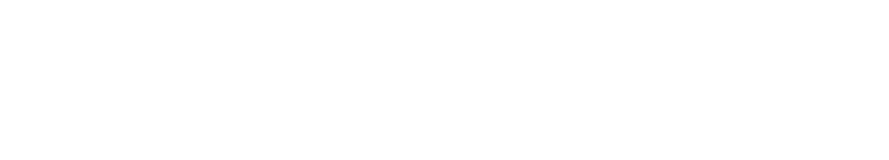
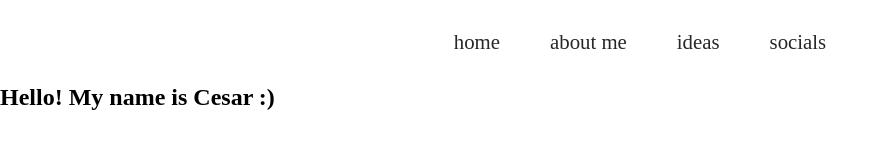
Before and after one commit to thiscesar/thiscesar.com, a plain HTML site: page index.html in a window 1280 px wide. Shown: the whole page, without its empty margins (0-889 px from the left). Drawn offline with Linux system fonts and the light colour scheme.

Commit message:
add nav and a little style

```diff
--- a/index.html
+++ b/index.html
@@ -4,8 +4,31 @@
     <meta charset="UTF-8">
     <meta name="viewport" content="width=device-width, initial-scale=1.0">
     <title>thiscesar</title>
+
+    <link rel="stylesheet" href="style.css">
 </head>
 <body>
+    <header>
+        <nav id="menu">
+            <ul id="items">
+                <li class="item">
+                    <a href="">home</a>
+                </li>
+                <li class="item">
+                    <a href="">about me</a>
+                </li>
+                <li class="item">
+                    <a href="">ideas</a>
+                </li>
+                <li class="item">
+                    <a href="">socials</a>
+                </li>
+            </ul>
+        </nav>
+    </header>
 
+    <section id="thats-me">
+        <h1>Hello! My name is Cesar :)</h1>
+    </section>
 </body>
 </html>
--- a/style.css
+++ b/style.css
@@ -0,0 +1,34 @@
+@import url('https://fonts.googleapis.com/css2?family=Nunito:ital,wght@0,200..1000;1,200..1000&family=Rubik:ital,wght@0,300..900;1,300..900&display=swap');
+
+* {
+    padding: 0;
+    margin: 0;
+    box-sizing: border-box;
+}
+
+body {
+    font-family: 'Nunito' serif;
+}
+
+header {
+    display: flex;
+    justify-content: center;
+    padding: 30px 0;
+}
+
+nav#menu ul#items {
+    list-style: none;
+    display: flex;
+    gap: 50px;
+    font-size: 1.3rem;
+}
+
+nav#menu ul#items li.item a {
+    text-decoration: none;
+    color: rgb(39, 39, 39);
+}
+
+nav#menu ul#items li.item a:hover {
+    text-decoration: underline;
+    scale: 1.05;
+}
```
